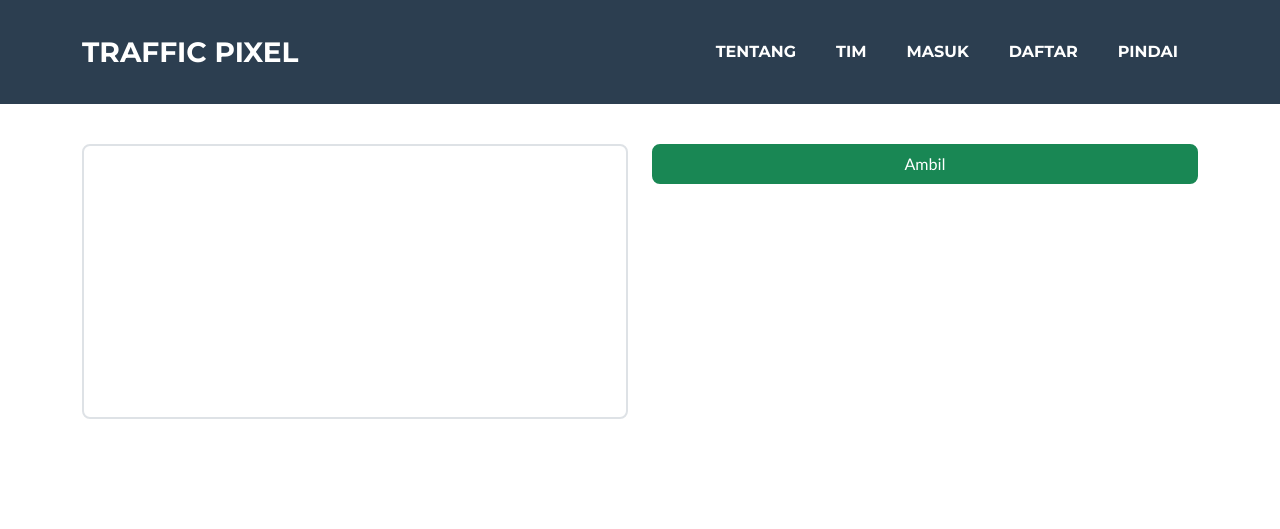
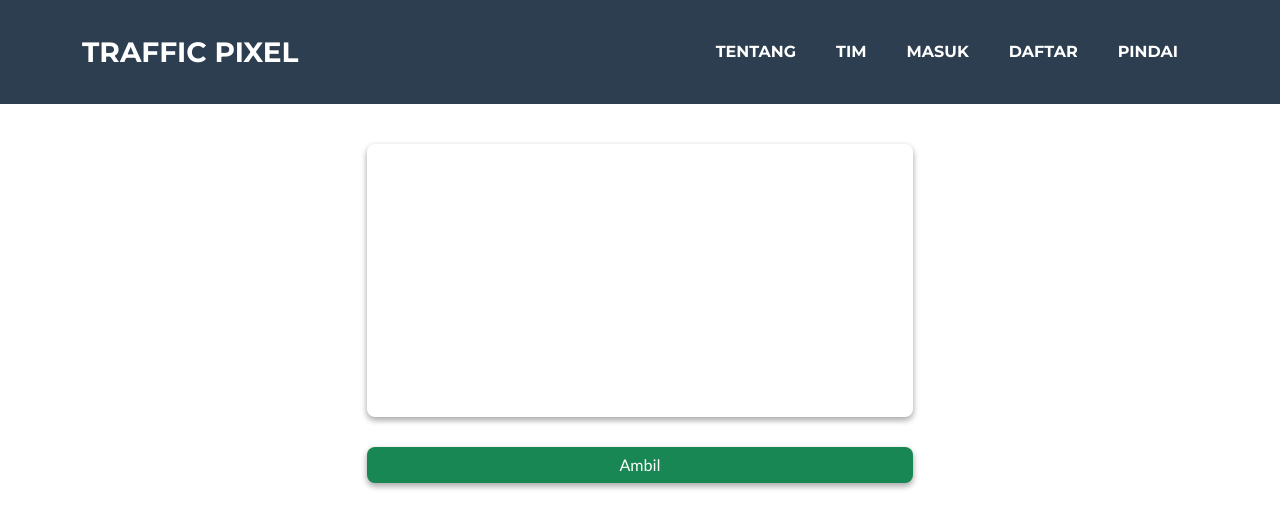
Before and after one commit to ibnurizqiaramadan/traffic-pixel, a CodeIgniter 4 app: the page made by web/app/Views/frontend/scan.php in a window 1280 px wide. Shown: the top 529 px of the page. Run offline with PHP 8.4 and a stand-in for CodeIgniter, Linux system fonts and the light colour scheme; the template is opened without the code that fills it, so the values that code supplies are empty; some libraries are stand-ins or nearby versions.

Commit message:
improve scan page

```diff
--- a/web/app/Views/frontend/scan.php
+++ b/web/app/Views/frontend/scan.php
@@ -2,18 +2,22 @@
 
 <?= $this->section('content'); ?>
 <div class="container pt-5">
-    <div class="row pt-5 mt-5">
-        <div class="col-xl-6 col-md-6 col-sm-12">
-            <video id="video" width="100%" autoplay class="border rounded"></video>
-
+    <div class="row pt-5 mt-5 justify-content-center">
+        <div class="col-12">
+            <div class="row justify-content-center">
+                <div class="col-xl-6 col-md-8 col-sm-12">
+                    <video id="video" width="100%" autoplay class="border-0 shadow-2 rounded"></video>
+                </div>
+            </div>
         </div>
         <div class="col-xl-6 col-md-6 col-sm-12 d-none">
             <canvas id="canvas" width="400" height="300" class="border rounded" style="width: 100%"></canvas>
         </div>
-        <div class="col-xl-6 col-md-6 col-sm-12">
-            <button class="btn btn-success w-100" id="btnAmbilFoto">Ambil</button>
-            <div class="" id="hasilPredict">
-                <!-- <p>Hasil : Stop</p> -->
+        <div class="col-12">
+            <div class="row justify-content-center">
+                <div class="col-xl-6 col-md-8 col-sm-12 mt-4">
+                    <button class="btn btn-success w-100 border-0 shadow-2" id="btnAmbilFoto">Ambil</button>
+                </div>
             </div>
         </div>
     </div>
@@ -24,4 +28,5 @@
 <?= $this->section('js') ?>
 <script src="https://code.jquery.com/jquery-3.6.0.min.js" defer></script>
 <script src="<?= base_url('assets/js/camera.js') . "?" . time() ?> " defer></script>
+<script src="<?= base_url('assets/js/scan.js') . "?" . time() ?> " defer></script>
 <?= $this->endSection() ?>
```
